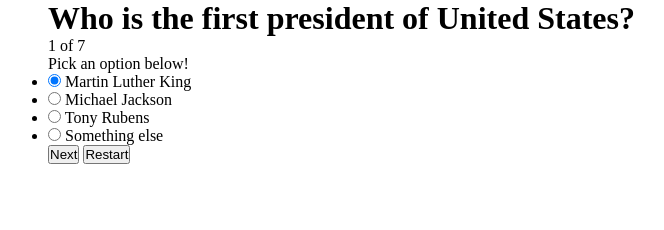
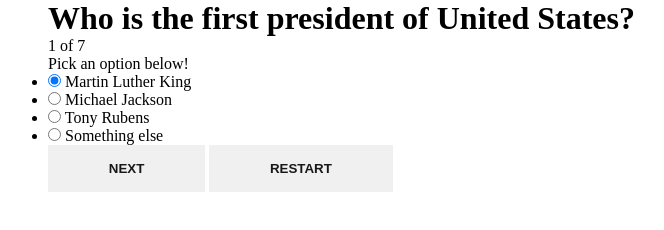
Before and after one commit to kothapallisr/js-sandbox, a plain HTML site: page quiz/index.html in a window 1280 px wide. Shown: the whole page, without its empty margins (208-872 px from the left). Drawn offline with Linux system fonts and the light colour scheme.

Commit message:
css button

```diff
--- a/quiz/css/styles.css
+++ b/quiz/css/styles.css
@@ -22,3 +22,17 @@
   margin-right: auto;
   margin-left: auto;
 }
+.button {
+  padding: 1rem 3.8rem;
+  text-transform: uppercase;
+  border: 0;
+  outline: 0;
+  opacity: 0.9;
+  font-weight: bold;
+  transition: 0.3s all ease;
+}
+.button:hover {
+  opacity: 1;
+  background: var(--light-black);
+  color: white;
+}
```
